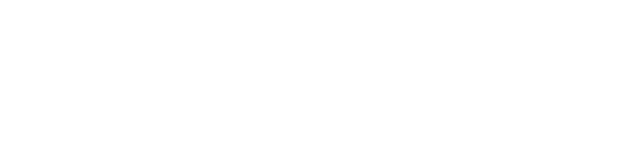
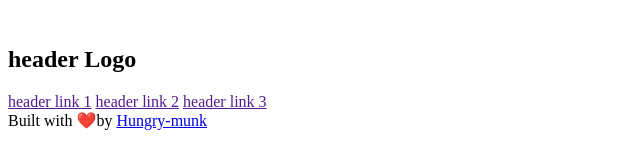
Before and after one commit to Hungry-munk/landing-page-2, a plain HTML site: page index.html in a window 1280 px wide. Shown: the whole page, without its empty margins (0-640 px from the left). Drawn offline with Linux system fonts and the light colour scheme.

Commit message:
HTML for landing page has been layed out including the text and elements for the header and footer

```diff
--- a/index.html
+++ b/index.html
@@ -8,8 +8,27 @@
     <link rel="stylesheet" href="style.css">
 </head>
 <body>
+    <header>
+        <div class="left-header-items">
+            <img src="" alt="">
+            <h2>header Logo</h2>
+        </div>
+        <div class="right-header-items">
+            <a href="">header link 1</a>
+            <a href="">header link 2</a>
+            <a href="">header link 3</a>
+        </div>
+    </header>
 
+    <main>
+        <div></div>
+        <div></div>
+        <div></div>
+    </main>
 
+    <footer>
+        Built with ❤️by <a href="https://github.com/Hungry-munk">Hungry-munk</a>
+    </footer>
 
 </body>
 </html>
```
